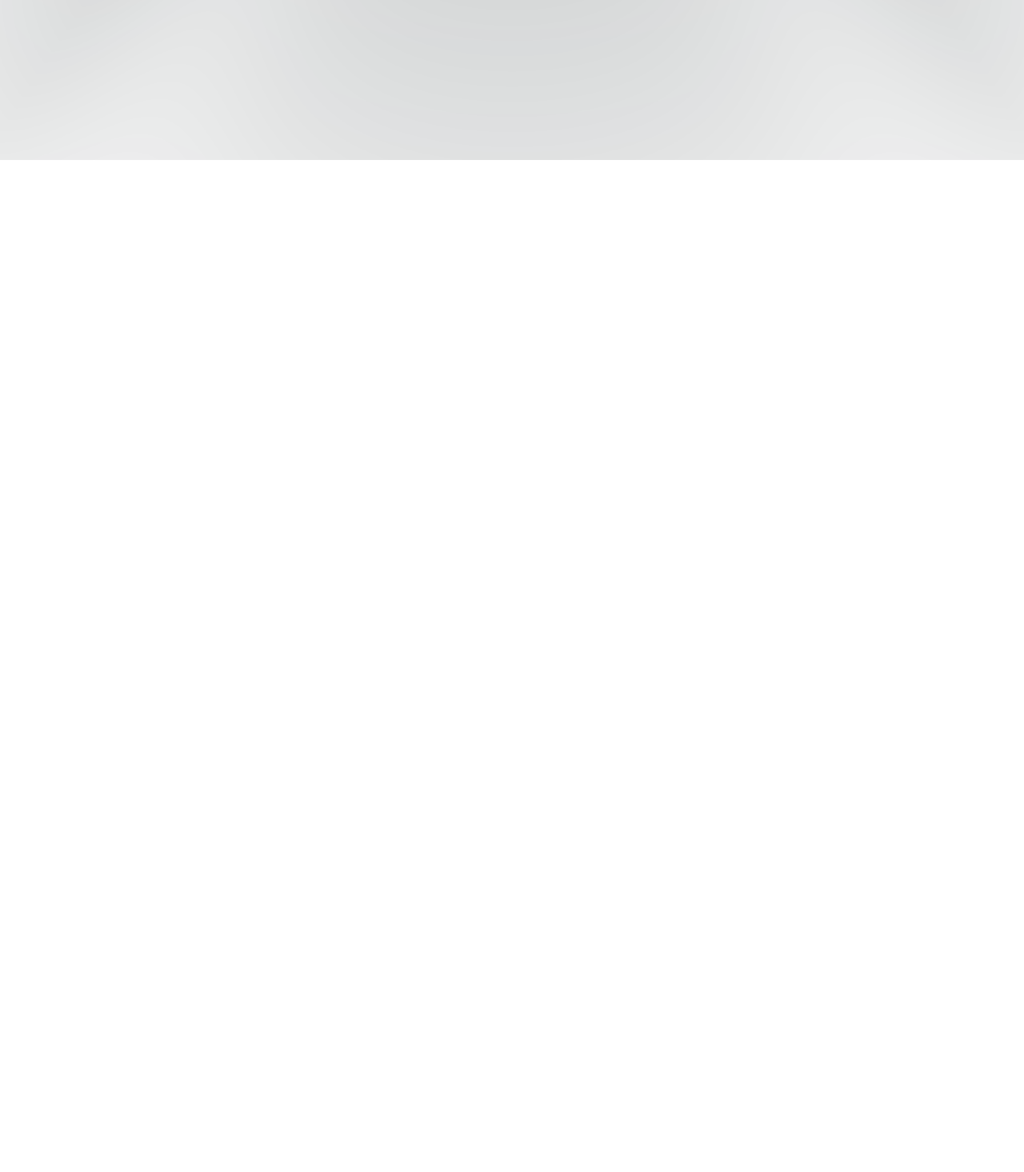
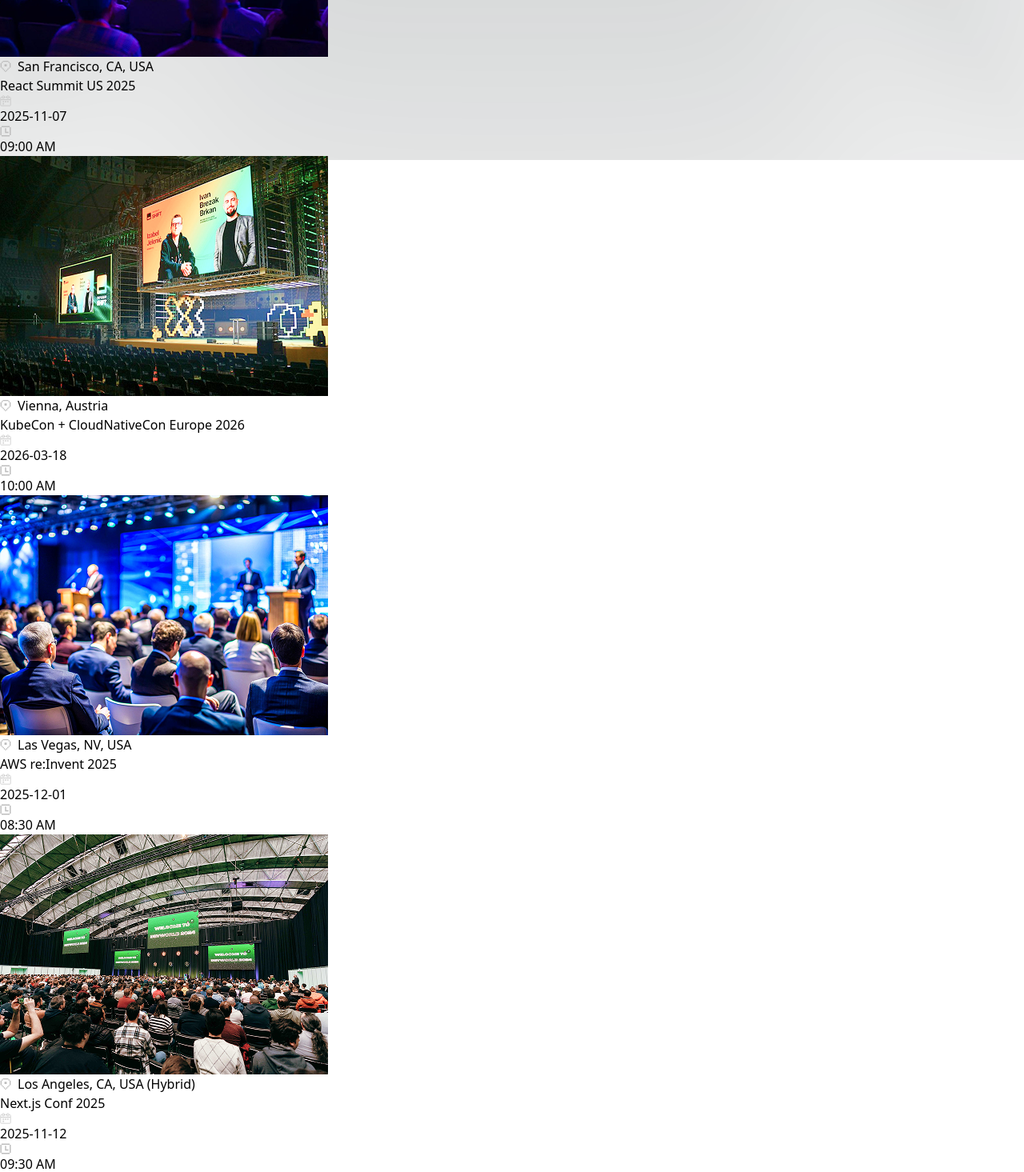
Before and after one commit to zeenatmalikk/TechGather, a Next.js app: page / in a window 1280 px wide. Shown: the part 600-2065 px from the top of the page at 80% size. Before the commit the page ends 800 px from the top, so only its background shows below. Built offline with nearby package versions, Linux system fonts and the light colour scheme; no server answers; the database is empty; a web font is replaced by a local one.

Commit message:
refactor: update EventDetailsPage structure and add EventItem type with sample events

```diff
--- a/app/events/[slug]/page.tsx
+++ b/app/events/[slug]/page.tsx
@@ -8,12 +8,12 @@
 
 
   return (
-    <section id='event'>
+    <main>
       <Suspense fallback={<div>Loading...</div>}>
 
         <EventDetails params={slug} />
       </Suspense>
-    </section>
+    </main>
   )
 }
 
--- a/app/page.tsx
+++ b/app/page.tsx
@@ -1,15 +1,17 @@
 import EventCard from '@/components/EventCard'
 import ExploreBtn from '@/components/ExploreBtn'
 import { IEvent } from '@/database'
+import events, { EventItem } from '@/lib/constants'
 import { cacheLife } from 'next/cache'
+
 
 const BASE_URL = process.env.NEXT_PUBLIC_BASE_URL
 const page = async () => {
   'use cache';
   cacheLife('hours') // Cache the result of this function for 60 seconds, so that if there are multiple requests to the homepage within 60 seconds, it will serve the cached version instead of fetching the events from the API again, improving performance and reducing load on the server.
 
-  const response = await fetch(`${BASE_URL}/api/events`)
-  const { events } = await response.json()
+  // const response = await fetch(`${BASE_URL}/api/events`)
+  // const { events } = await response.json()
 
   return (
     <section>
@@ -19,7 +21,7 @@
       <div className='mt-20 space-y-7'>
         <h3>Featured events</h3>
         <ul className="events" id="events">
-          {events && events.length > 0 && events.map((event: IEvent) => (
+          {events && events.length > 0 && events.map((event: EventItem) => (
             <li key={event.title} className="list-none">
               <EventCard {...event} />
             </li>
--- /dev/null
+++ b/lib/constants.ts
@@ -0,0 +1,69 @@
+export type EventItem = {
+    image: string;
+    title: string;
+    slug: string;
+    location: string;
+    date: string; // e.g., "2025-11-07"
+    time: string; // e.g., "09:00 AM"
+  };
+
+  export const events: EventItem[] = [
+    {
+      image: "/images/event1.png",
+      title: "React Summit US 2025",
+      slug: "react-summit-us-2025",
+      location: "San Francisco, CA, USA",
+      date: "2025-11-07",
+      time: "09:00 AM",
+    },
+    {
+      image: "/images/event2.png",
+      title: "KubeCon + CloudNativeCon Europe 2026",
+      slug: "kubecon-cloudnativecon-eu-2026",
+      location: "Vienna, Austria",
+      date: "2026-03-18",
+      time: "10:00 AM",
+    },
+    {
+      image: "/images/event3.png",
+      title: "AWS re:Invent 2025",
+      slug: "aws-reinvent-2025",
+      location: "Las Vegas, NV, USA",
+      date: "2025-12-01",
+      time: "08:30 AM",
+    },
+    {
+      image: "/images/event4.png",
+      title: "Next.js Conf 2025",
+      slug: "nextjs-conf-2025",
+      location: "Los Angeles, CA, USA (Hybrid)",
+      date: "2025-11-12",
+      time: "09:30 AM",
+    },
+    {
+      image: "/images/event5.png",
+      title: "Google Cloud Next 2026",
+      slug: "google-cloud-next-2026",
+      location: "San Jose, CA, USA",
+      date: "2026-04-07",
+      time: "09:00 AM",
+    },
+    {
+      image: "/images/event6.png",
+      title: "ETHGlobal Hackathon: Paris 2026",
+      slug: "ethglobal-paris-2026",
+      location: "Paris, France",
+      date: "2026-07-10",
+      time: "10:00 AM",
+    },
+    {
+      image: "/images/events-full.png",
+      title: "Open Source Summit North America 2026",
+      slug: "oss-na-2026",
+      location: "Vancouver, Canada",
+      date: "2026-06-22",
+      time: "09:00 AM",
+    },
+  ];
+
+  export default events;
```
